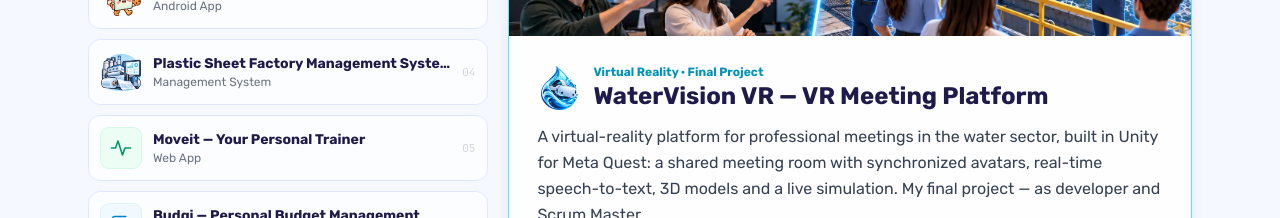
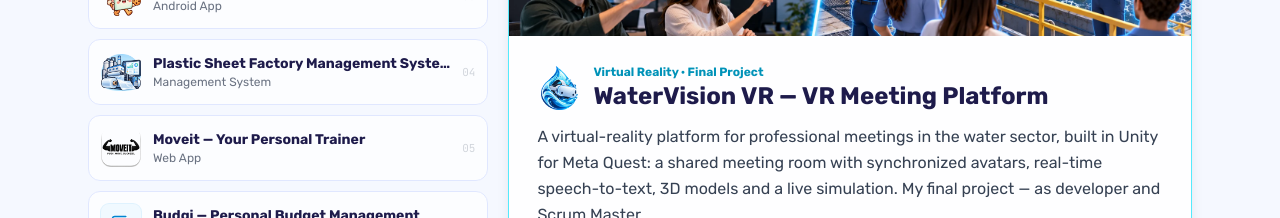
Before and after one commit to SivanSoftware/SivanSoftware.github.io, a Next.js app: page / in a window 1280 px wide. Shown: the part 1440-1658 px from the top of the page. Built offline with nearby package versions, Linux system fonts and the light colour scheme.

Commit message:
Add Moveit logo icon and gym app image

```diff
--- a/app/i18n.ts
+++ b/app/i18n.ts
@@ -267,6 +267,8 @@
     {
       id: "moveit",
       icon: "pulse",
+      iconImage: "/projects/moveit-icon.webp",
+      image: "/projects/moveit.webp",
       category: "אתר ווב",
       title: "Moveit — המאמן האישי שלך",
       summary:
@@ -530,6 +532,8 @@
     {
       id: "moveit",
       icon: "pulse",
+      iconImage: "/projects/moveit-icon.webp",
+      image: "/projects/moveit.webp",
       category: "Web App",
       title: "Moveit — Your Personal Trainer",
       summary:
```
Also changed, not shown: public/projects/moveit-icon.webp (added), public/projects/moveit.webp (added).
